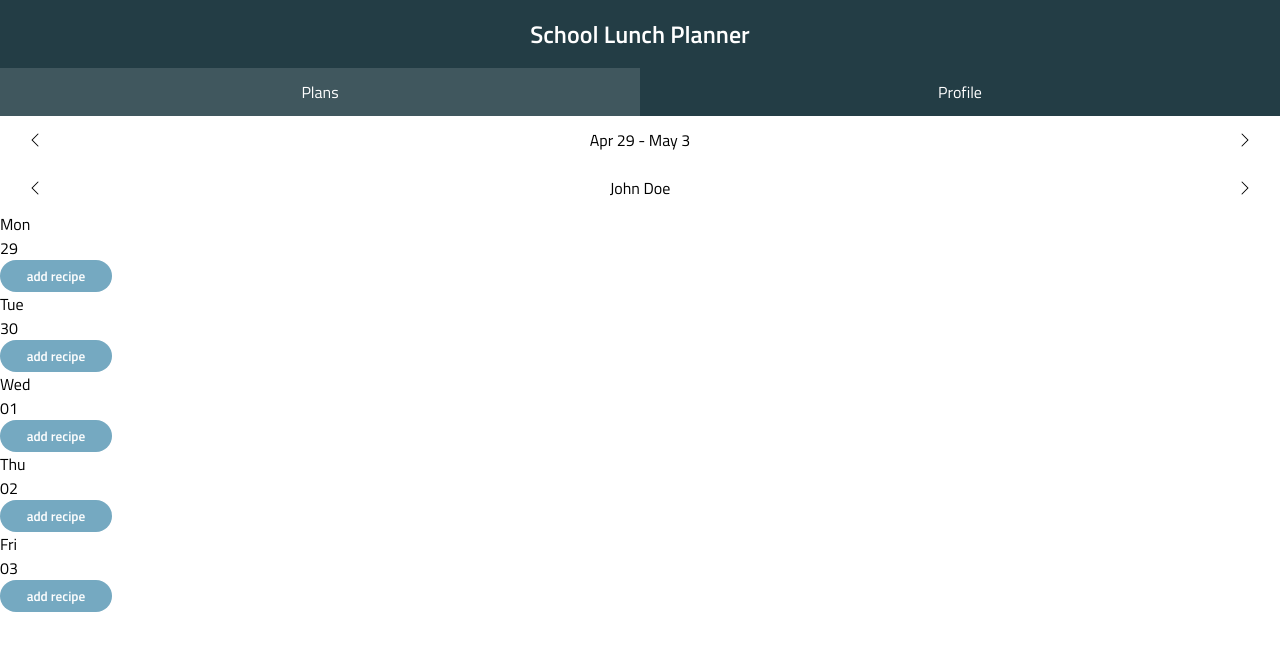
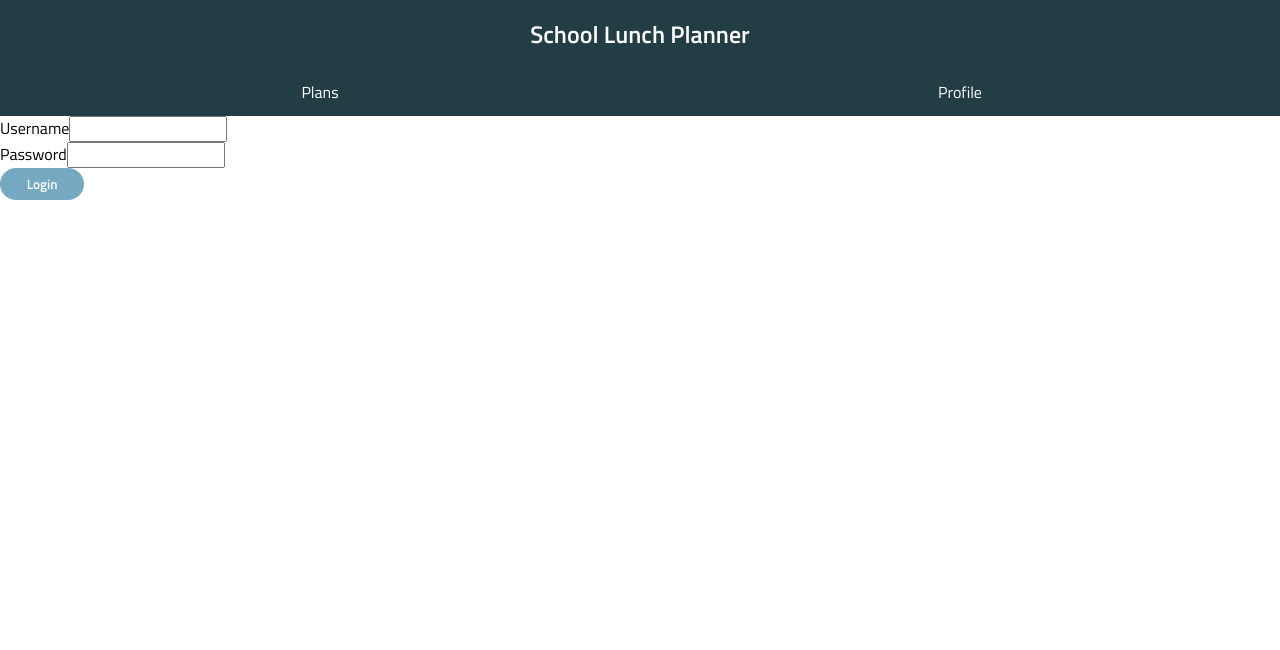
Before and after one commit to irenewan5/ling-wang-school-lunch-planner, a React (Create React App) app: page / in a window 1280 px wide. Before the commit this address led to /plans. Shown: the top 650 px of the page. Built offline with nearby package versions, Linux system fonts and the light colour scheme.

Commit message:
handle login

```diff
--- a/src/App.js
+++ b/src/App.js
@@ -1,34 +1,51 @@
 import "./App.scss";
-import { useEffect } from "react";
-import { BrowserRouter, Route, Routes, Navigate } from "react-router-dom";
+import { useEffect, useState } from "react";
+import {
+  BrowserRouter,
+  Route,
+  Routes,
+  Navigate,
+  useNavigate,
+} from "react-router-dom";
 import PlansPage from "./pages/PlansPage/PlansPage";
 import SearchPage from "./pages/SearchPage/SearchPage";
 import ProfilePage from "./pages/ProfilePage/ProfilePage";
 import LoginPage from "./pages/LoginPage/LoginPage";
 import RecipePage from "./pages/RecipePage/RecipePage";
 import Navbar from "./components/Navbar/Navbar";
-import api from "./libs/api";
+import context from "./libs/context";
 
 function App() {
+  const [token, setToken] = useState();
+  const Provider = context.Provider;
+
   useEffect(() => {
     const token = localStorage.getItem("token");
-    if (token) {
-      api.setToken(token);
-    }
+    setToken(token);
   }, []);
 
   return (
+    <Provider value={{ token, setToken }}>
       <BrowserRouter>
         <Navbar />
         <Routes>
+          {token && (
+            <>
               <Route path="/" element={<Navigate to="/plans" />} />
               <Route path="/plans" element={<PlansPage />} />
               <Route path="/recipes" element={<SearchPage />} />
               <Route path="/recipes/:id" element={<RecipePage />} />
               <Route path="/profile" element={<ProfilePage />} />
-        <Route path="/login" element={<LoginPage />} />
+            </>
+          )}
+          {!token && (
+            <>
+              <Route path="*" element={<LoginPage />} />
+            </>
+          )}
         </Routes>
       </BrowserRouter>
+    </Provider>
   );
 }
 
--- a/src/components/LoginForm/LoginForm.js
+++ b/src/components/LoginForm/LoginForm.js
@@ -1,15 +1,14 @@
-import axios from "axios";
 import api from "../../libs/api";
 
 function LoginForm({ onLogin }) {
   const onSubmit = async (evt) => {
     evt.preventDefault();
     try {
-      await api.createToken(
+      const token = await api.createToken(
         evt.target.username.value,
         evt.target.password.value
       );
-      onLogin();
+      onLogin(token);
     } catch (e) {
       alert(e.response.data.message);
     }
--- a/src/libs/api.js
+++ b/src/libs/api.js
@@ -7,8 +7,10 @@ class Api {
     this.baseUrl = baseUrl;
   }
 
-  setToken(token) {
-    this.token = token;
+  getAuthHeaders() {
+    return {
+      token: localStorage.getItem("token"),
+    };
   }
 
   async createToken(username, password) {
@@ -16,7 +18,7 @@ class Api {
       username,
       password,
     });
-    localStorage.setItem("token", response.data.token);
+    return response.data.token;
   }
 
   async searchRecipes(q) {
@@ -24,21 +26,15 @@ class Api {
       params: {
         q,
       },
-      headers: {
-        token: this.token,
-      },
+      headers: this.getAuthHeaders(),
     });
     return response.data;
   }
 
   async getKids() {
+    console.log(1111, this.token);
     const response = await axios.get(`${this.baseUrl}/kids`, {
-      params: {
-        q,
-      },
-      headers: {
-        token: this.token,
-      },
+      headers: this.getAuthHeaders(),
     });
     return response.data;
   }
--- /dev/null
+++ b/src/libs/context.js
@@ -0,0 +1,5 @@
+import { createContext } from "react";
+
+const context = createContext({});
+
+export default context;
--- a/src/pages/LoginPage/LoginPage.js
+++ b/src/pages/LoginPage/LoginPage.js
@@ -1,11 +1,15 @@
-import { useNavigate } from "react-router-dom";
+import { useContext } from "react";
 import LoginForm from "../../components/LoginForm/LoginForm";
+import context from "../../libs/context";
 
 function LoginPage() {
-  const navigate = useNavigate();
-  const onLogin = () => {
-    navigate("/");
+  const { setToken } = useContext(context);
+
+  const onLogin = (token) => {
+    localStorage.setItem("token", token);
+    setToken(token);
   };
+
   return (
     <>
       <LoginForm onLogin={onLogin} />
```
Lines whose indentation alone changed are shown as unchanged.
